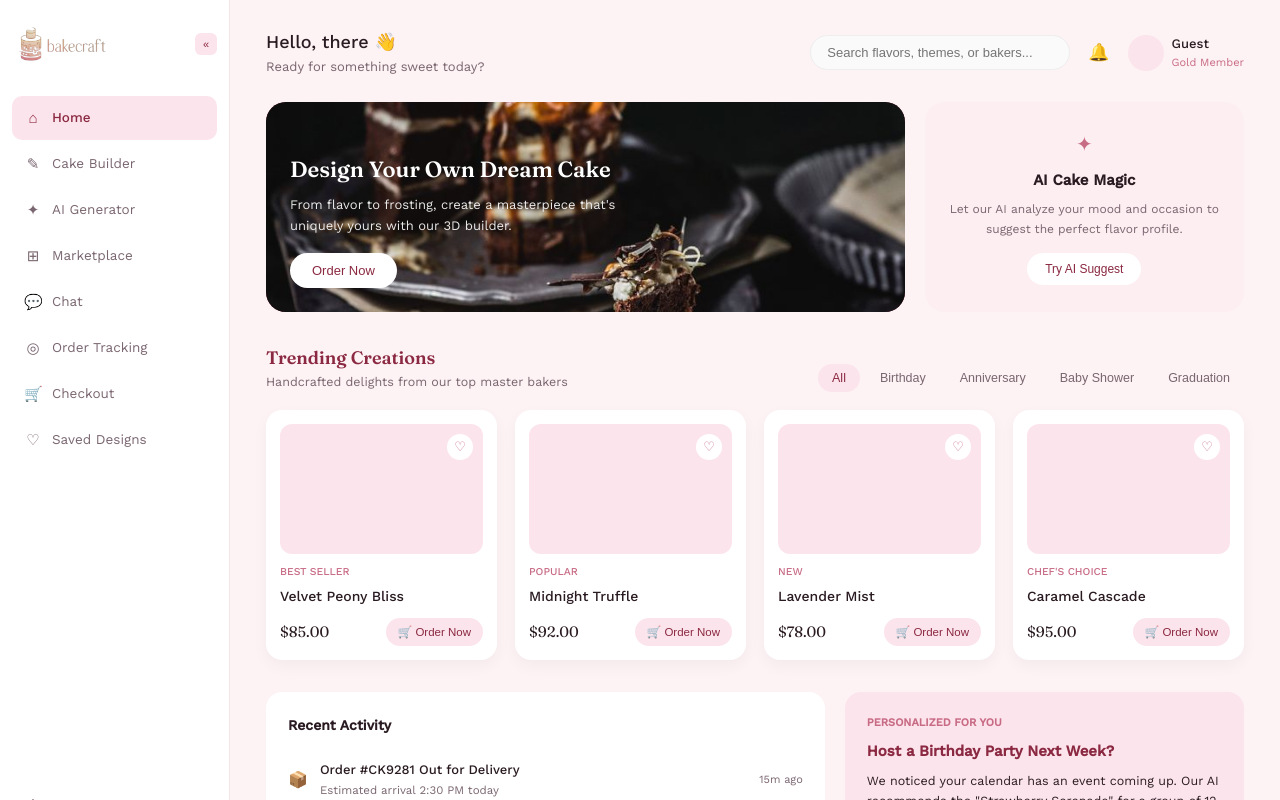
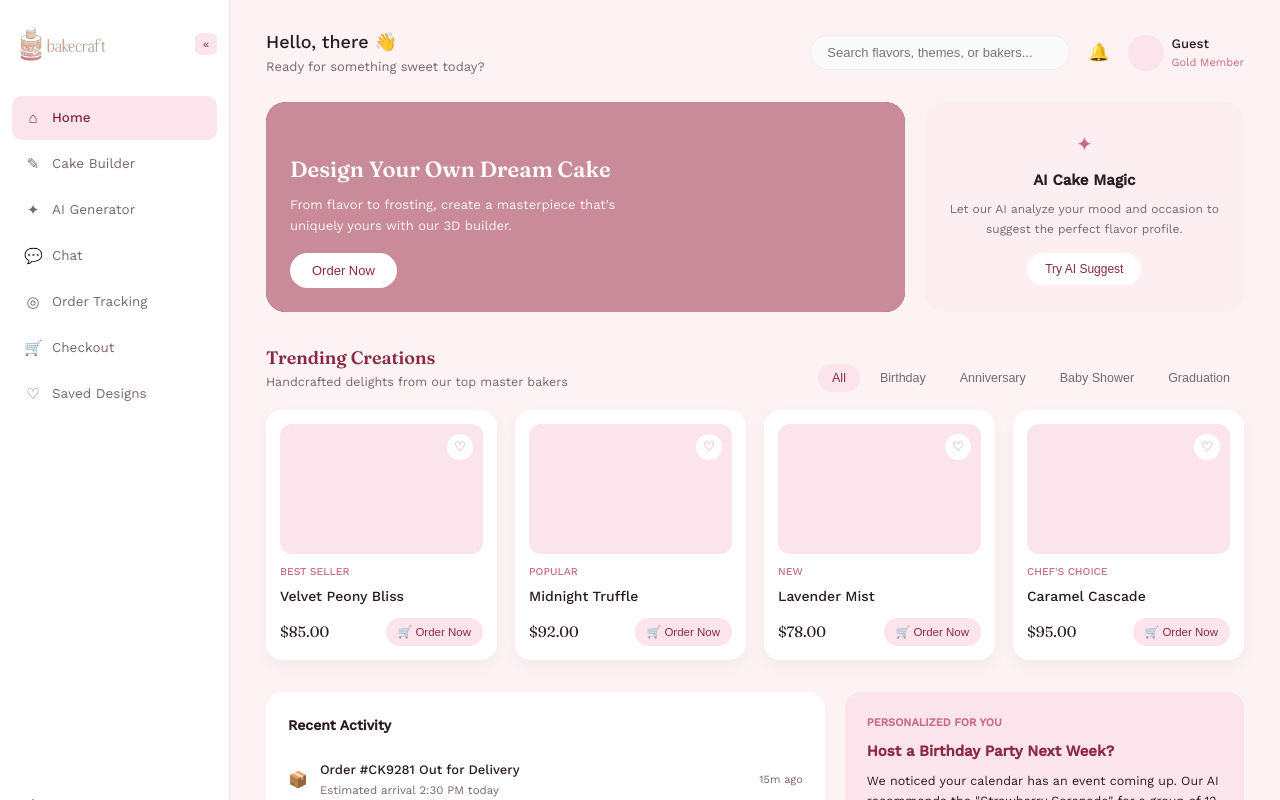
Before and after one commit to ritika-rawal/BakeCraft, a React (Create React App) app in the folder client/: page /dashboard/customer in a window 1280 px wide. Shown: the top 800 px of the page. Built offline with nearby package versions, Linux system fonts and the light colour scheme.

Commit message:
removed marketplace from sidebar

```diff
--- a/client/src/components/Header.jsx
+++ b/client/src/components/Header.jsx
@@ -1,6 +1,6 @@
 import { Link } from 'react-router-dom';
 
-export default function Header({ greeting, subtext }) {
+export default function Header({ greeting, subtext, searchValue, onSearchChange }) {
   const user = JSON.parse(localStorage.getItem('bakecraft_user') || 'null');
 
   return (
@@ -10,7 +10,12 @@ export default function Header({ greeting, subtext }) {
         <p style={styles.greetingSub}>{subtext || 'Ready for something sweet today?'}</p>
       </div>
       <div style={styles.topbarRight}>
-        <input placeholder="Search flavors, themes, or bakers..." style={styles.search} />
+        <input
+          value={searchValue || ''}
+          onChange={(e) => onSearchChange && onSearchChange(e.target.value)}
+          placeholder="Search flavors, themes, or bakers..."
+          style={styles.search}
+        />
         <span style={styles.bell}>🔔</span>
         <Link to="/profile" style={{ textDecoration: 'none' }}>
           <div style={styles.avatarBlock}>
@@ -35,20 +40,9 @@ const styles = {
     alignItems: 'center',
     marginBottom: '24px',
   },
-  greeting: {
-    fontSize: '18px',
-    fontWeight: 500,
-    color: 'var(--text-dark)',
-  },
-  greetingSub: {
-    fontSize: '13px',
-    color: 'var(--text-muted)',
-  },
-  topbarRight: {
-    display: 'flex',
-    alignItems: 'center',
-    gap: '18px',
-  },
+  greeting: { fontSize: '18px', fontWeight: 500, color: 'var(--text-dark)' },
+  greetingSub: { fontSize: '13px', color: 'var(--text-muted)' },
+  topbarRight: { display: 'flex', alignItems: 'center', gap: '18px' },
   search: {
     border: '1px solid #eee',
     borderRadius: '20px',
@@ -57,28 +51,9 @@ const styles = {
     width: '260px',
     background: '#fafafa',
   },
-  bell: {
-    fontSize: '17px',
-    cursor: 'pointer',
-  },
-  avatarBlock: {
-    display: 'flex',
-    alignItems: 'center',
-    gap: '8px',
-    cursor: 'pointer',
-  },
-  avatar: {
-    width: '36px',
-    height: '36px',
-    borderRadius: '50%',
-    background: 'var(--pink-soft)',
-  },
-  avatarName: {
-    fontSize: '13px',
-    fontWeight: 500,
-  },
-  avatarTier: {
-    fontSize: '11px',
-    color: 'var(--rose-mid)',
-  },
+  bell: { fontSize: '17px', cursor: 'pointer' },
+  avatarBlock: { display: 'flex', alignItems: 'center', gap: '8px', cursor: 'pointer' },
+  avatar: { width: '36px', height: '36px', borderRadius: '50%', background: 'var(--pink-soft)' },
+  avatarName: { fontSize: '13px', fontWeight: 500 },
+  avatarTier: { fontSize: '11px', color: 'var(--rose-mid)' },
 };
--- a/client/src/components/Navbar.jsx
+++ b/client/src/components/Navbar.jsx
@@ -1,6 +1,18 @@
-import { Link } from 'react-router-dom';
+import { useState } from 'react';
+import { Link, useNavigate } from 'react-router-dom';
 
 export default function Navbar() {
+  const [searchTerm, setSearchTerm] = useState('');
+  const navigate = useNavigate();
+
+  const handleSearch = (e) => {
+    e.preventDefault();
+    if (searchTerm.trim()) {
+      navigate(`/#bakers?search=${encodeURIComponent(searchTerm)}`);
+      document.getElementById('bakers')?.scrollIntoView({ behavior: 'smooth' });
+    }
+  };
+
   return (
     <nav style={styles.nav}>
       <div className="container" style={styles.inner}>
@@ -11,7 +23,14 @@ export default function Navbar() {
           <Link to="/builder">Cake builder</Link>
         </div>
         <div style={styles.actions}>
-          <input placeholder="Search flavors..." style={styles.search} />
+          <form onSubmit={handleSearch}>
+            <input
+              value={searchTerm}
+              onChange={(e) => setSearchTerm(e.target.value)}
+              placeholder="Search flavors..."
+              style={styles.search}
+            />
+          </form>
           <span style={styles.icon}>♡</span>
           <Link to="/login">
             <span style={styles.loginLink}>Log in</span>
@@ -26,57 +45,14 @@ export default function Navbar() {
 }
 
 const styles = {
-  nav: {
-    background: '#fff',
-    borderBottom: '1px solid rgba(0,0,0,0.05)',
-    padding: '16px 0',
-  },
-  inner: {
-    display: 'flex',
-    alignItems: 'center',
-    justifyContent: 'space-between',
-    gap: '24px',
-  },
-  logo: {
-    fontFamily: 'var(--font-display)',
-    fontSize: '22px',
-    fontWeight: 600,
-    color: 'var(--rose-deep)',
-  },
-  links: {
-    display: 'flex',
-    gap: '24px',
-    fontSize: '14px',
-    color: 'var(--text-muted)',
-  },
-  activeLink: {
-    color: 'var(--rose-deep)',
-    fontWeight: 500,
-  },
-  actions: {
-    display: 'flex',
-    alignItems: 'center',
-    gap: '16px',
-  },
-  search: {
-    border: '1px solid #eee',
-    borderRadius: '20px',
-    padding: '8px 16px',
-    fontSize: '13px',
-    width: '160px',
-  },
-  icon: {
-    fontSize: '18px',
-    color: 'var(--text-muted)',
-    cursor: 'pointer',
-  },
-  loginLink: {
-    fontSize: '14px',
-    color: 'var(--text-muted)',
-    cursor: 'pointer',
-  },
-  orderBtn: {
-    padding: '10px 22px',
-    fontSize: '14px',
-  },
+  nav: { background: '#fff', borderBottom: '1px solid rgba(0,0,0,0.05)', padding: '16px 0' },
+  inner: { display: 'flex', alignItems: 'center', justifyContent: 'space-between', gap: '24px' },
+  logo: { fontFamily: 'var(--font-display)', fontSize: '22px', fontWeight: 600, color: 'var(--rose-deep)' },
+  links: { display: 'flex', gap: '24px', fontSize: '14px', color: 'var(--text-muted)' },
+  activeLink: { color: 'var(--rose-deep)', fontWeight: 500 },
+  actions: { display: 'flex', alignItems: 'center', gap: '16px' },
+  search: { border: '1px solid #eee', borderRadius: '20px', padding: '8px 16px', fontSize: '13px', width: '160px' },
+  icon: { fontSize: '18px', color: 'var(--text-muted)', cursor: 'pointer' },
+  loginLink: { fontSize: '14px', color: 'var(--text-muted)', cursor: 'pointer' },
+  orderBtn: { padding: '10px 22px', fontSize: '14px' },
 };
--- a/client/src/components/Sidebar.jsx
+++ b/client/src/components/Sidebar.jsx
@@ -4,7 +4,6 @@ const NAV_ITEMS = [
   { label: 'Home', icon: '⌂', path: '/dashboard/customer' },
   { label: 'Cake Builder', icon: '✎', path: '/builder' },
   { label: 'AI Generator', icon: '✦', path: '/ai-generator' },
-  { label: 'Marketplace', icon: '⊞', path: '/#bakers' },
   { label: 'Chat', icon: '💬', path: '/chat' },
   { label: 'Order Tracking', icon: '◎', path: '/order-tracking' },
   { label: 'Checkout', icon: '🛒', path: '/checkout' },
--- a/client/src/pages/CustomerDashboard.jsx
+++ b/client/src/pages/CustomerDashboard.jsx
@@ -1,7 +1,7 @@
 import { useState } from 'react';
 import { Link } from 'react-router-dom';
 import DashboardLayout from '../components/DashboardLayout';
-import DashboardHeader from '../components/Header';
+import Header from '../components/Header';
 
 const CATEGORIES = ['All', 'Birthday', 'Anniversary', 'Baby Shower', 'Graduation'];
 
@@ -14,20 +14,22 @@ const CREATIONS = [
 
 export default function CustomerDashboard() {
   const [activeCategory, setActiveCategory] = useState('All');
+  const [searchTerm, setSearchTerm] = useState('');
 
-  const filtered =
-    activeCategory === 'All'
-      ? CREATIONS
-      : CREATIONS.filter((c) => c.category === activeCategory);
+  const filtered = CREATIONS.filter((c) => {
+    const matchesCategory = activeCategory === 'All' || c.category === activeCategory;
+    const matchesSearch = c.name.toLowerCase().includes(searchTerm.toLowerCase());
+    return matchesCategory && matchesSearch;
+  });
 
   return (
     <DashboardLayout>
-      <DashboardHeader />
+      <Header searchValue={searchTerm} onSearchChange={setSearchTerm} />
 
       {/* Hero banner + AI card */}
       <div style={styles.heroRow}>
         <div style={styles.heroBanner}>
-          <img src="/dashboardcake.jpg" alt="Featured cake" style={styles.heroImg} />
+          <div style={styles.heroImgPlaceholder}>{/* your image goes here */}</div>
           <div style={styles.heroText}>
             <h2 style={styles.heroTitle}>Design Your Own Dream Cake</h2>
             <p style={styles.heroDesc}>
@@ -70,6 +72,9 @@ export default function CustomerDashboard() {
         </div>
       </div>
 
+      {filtered.length === 0 ? (
+        <p style={styles.noResults}>No creations match "{searchTerm}". Try a different search.</p>
+      ) : (
         <div style={styles.productGrid}>
           {filtered.map((item) => (
             <div key={item.id} style={styles.productCard}>
@@ -85,6 +90,7 @@ export default function CustomerDashboard() {
             </div>
           ))}
         </div>
+      )}
 
       {/* Bottom row: activity + recommendation */}
       <div style={styles.bottomRow}>
@@ -127,12 +133,7 @@ export default function CustomerDashboard() {
 }
 
 const styles = {
-  heroRow: {
-    display: 'grid',
-    gridTemplateColumns: '2fr 1fr',
-    gap: '20px',
-    marginBottom: '32px',
-  },
+  heroRow: { display: 'grid', gridTemplateColumns: '2fr 1fr', gap: '20px', marginBottom: '32px' },
   heroBanner: {
     position: 'relative',
     borderRadius: '20px',
@@ -142,30 +143,10 @@ const styles = {
     alignItems: 'flex-end',
     background: 'var(--rose-deep)',
   },
-  heroImg: {
-  position: 'absolute',
-  inset: 0,
-  width: '100%',
-  height: '100%',
-  objectFit: 'cover',
-  objectPosition: 'center',
-},
-  heroText: {
-    position: 'relative',
-    padding: '24px',
-    color: '#fff',
-    maxWidth: '380px',
-  },
-  heroTitle: {
-    fontSize: '22px',
-    color: '#fff',
-    marginBottom: '8px',
-  },
-  heroDesc: {
-    fontSize: '13px',
-    marginBottom: '16px',
-    opacity: 0.9,
-  },
+  heroImgPlaceholder: { position: 'absolute', inset: 0, background: '#c98a9a' },
+  heroText: { position: 'relative', padding: '24px', color: '#fff', maxWidth: '380px' },
+  heroTitle: { fontSize: '22px', color: '#fff', marginBottom: '8px' },
+  heroDesc: { fontSize: '13px', marginBottom: '16px', opacity: 0.9 },
   heroBtn: {
     background: '#fff',
     color: 'var(--rose-deep)',
@@ -186,21 +167,9 @@ const styles = {
     alignItems: 'center',
     justifyContent: 'center',
   },
-  aiCardIcon: {
-    fontSize: '20px',
-    color: 'var(--rose-mid)',
-    marginBottom: '8px',
-  },
-  aiCardTitle: {
-    fontSize: '15px',
-    fontWeight: 600,
-    marginBottom: '8px',
-  },
-  aiCardDesc: {
-    fontSize: '12px',
-    color: 'var(--text-muted)',
-    marginBottom: '14px',
-  },
+  aiCardIcon: { fontSize: '20px', color: 'var(--rose-mid)', marginBottom: '8px' },
+  aiCardTitle: { fontSize: '15px', fontWeight: 600, marginBottom: '8px' },
+  aiCardDesc: { fontSize: '12px', color: 'var(--text-muted)', marginBottom: '14px' },
   aiCardBtn: {
     background: '#fff',
     color: 'var(--rose-deep)',
@@ -219,19 +188,9 @@ const styles = {
     flexWrap: 'wrap',
     gap: '12px',
   },
-  trendingTitle: {
-    fontSize: '18px',
-    color: 'var(--rose-deep)',
-  },
-  trendingSub: {
-    fontSize: '12.5px',
-    color: 'var(--text-muted)',
-  },
-  tabs: {
-    display: 'flex',
-    gap: '6px',
-    flexWrap: 'wrap',
-  },
+  trendingTitle: { fontSize: '18px', color: 'var(--rose-deep)' },
+  trendingSub: { fontSize: '12.5px', color: 'var(--text-muted)' },
+  tabs: { display: 'flex', gap: '6px', flexWrap: 'wrap' },
   tab: {
     border: 'none',
     background: 'transparent',
@@ -241,10 +200,12 @@ const styles = {
     color: 'var(--text-muted)',
     cursor: 'pointer',
   },
-  tabActive: {
-    background: 'var(--pink-soft)',
-    color: 'var(--rose-deep)',
-    fontWeight: 500,
+  tabActive: { background: 'var(--pink-soft)', color: 'var(--rose-deep)', fontWeight: 500 },
+  noResults: {
+    fontSize: '13.5px',
+    color: 'var(--text-muted)',
+    padding: '30px 0',
+    textAlign: 'center',
   },
   productGrid: {
     display: 'grid',
@@ -252,14 +213,9 @@ const styles = {
     gap: '18px',
     marginBottom: '32px',
   },
-  productCard: {
-    background: '#fff',
-    borderRadius: '16px',
-    padding: '14px',
-    boxShadow: '0 6px 16px rgba(0,0,0,0.04)',
-  },
+  productCard: { background: '#fff', borderRadius: '16px', padding: '14px', boxShadow: '0 6px 16px rgba(0,0,0,0.04)' },
   productImgPlaceholder: {
-    background: 'var(--pink-soft)', // swap for: background: `url(/your-cake.jpg) center/cover`
+    background: 'var(--pink-soft)',
     borderRadius: '12px',
     height: '130px',
     marginBottom: '10px',
@@ -286,21 +242,9 @@ const styles = {
     textTransform: 'uppercase',
     marginBottom: '4px',
   },
-  productName: {
-    fontSize: '14px',
-    fontWeight: 500,
-    marginBottom: '10px',
-  },
-  productFooter: {
-    display: 'flex',
-    justifyContent: 'space-between',
-    alignItems: 'center',
-  },
-  productPrice: {
-    fontFamily: 'var(--font-display)',
-    fontSize: '15px',
-    color: 'var(--text-dark)',
-  },
+  productName: { fontSize: '14px', fontWeight: 500, marginBottom: '10px' },
+  productFooter: { display: 'flex', justifyContent: 'space-between', alignItems: 'center' },
+  productPrice: { fontFamily: 'var(--font-display)', fontSize: '15px', color: 'var(--text-dark)' },
   orderBtnSmall: {
     background: 'var(--pink-soft)',
     color: 'var(--rose-deep)',
@@ -311,21 +255,9 @@ const styles = {
     fontWeight: 500,
     cursor: 'pointer',
   },
-  bottomRow: {
-    display: 'grid',
-    gridTemplateColumns: '1.4fr 1fr',
-    gap: '20px',
-  },
-  activityCard: {
-    background: '#fff',
-    borderRadius: '16px',
-    padding: '22px',
-  },
-  cardHeading: {
-    fontSize: '14px',
-    fontWeight: 600,
-    marginBottom: '14px',
-  },
+  bottomRow: { display: 'grid', gridTemplateColumns: '1.4fr 1fr', gap: '20px' },
+  activityCard: { background: '#fff', borderRadius: '16px', padding: '22px' },
+  cardHeading: { fontSize: '14px', fontWeight: 600, marginBottom: '14px' },
   activityItem: {
     display: 'flex',
     alignItems: 'center',
@@ -333,56 +265,16 @@ const styles = {
     padding: '10px 0',
     borderBottom: '1px solid #f6eef0',
   },
-  activityIcon: {
-    fontSize: '16px',
-  },
-  activityTitle: {
-    fontSize: '13px',
-    fontWeight: 500,
-  },
-  activitySub: {
-    fontSize: '11.5px',
-    color: 'var(--text-muted)',
-  },
-  activityTime: {
-    marginLeft: 'auto',
-    fontSize: '11px',
-    color: 'var(--text-muted)',
-  },
-  viewAllLink: {
-    fontSize: '12.5px',
-    color: 'var(--rose-deep)',
-    fontWeight: 500,
-    marginTop: '12px',
-    cursor: 'pointer',
-  },
-  recCard: {
-    background: 'var(--pink-soft)',
-    borderRadius: '16px',
-    padding: '22px',
-  },
-  recTag: {
-    fontSize: '11px',
-    color: 'var(--rose-mid)',
-    fontWeight: 600,
-    textTransform: 'uppercase',
-    marginBottom: '8px',
-  },
-  recTitle: {
-    fontSize: '15px',
-    fontWeight: 600,
-    marginBottom: '8px',
-    color: 'var(--rose-deep)',
-  },
-  recDesc: {
-    fontSize: '12.5px',
-    color: 'var(--text-dark)',
-    marginBottom: '16px',
-  },
-  recActions: {
-    display: 'flex',
-    gap: '10px',
-  },
+  activityIcon: { fontSize: '16px' },
+  activityTitle: { fontSize: '13px', fontWeight: 500 },
+  activitySub: { fontSize: '11.5px', color: 'var(--text-muted)' },
+  activityTime: { marginLeft: 'auto', fontSize: '11px', color: 'var(--text-muted)' },
+  viewAllLink: { fontSize: '12.5px', color: 'var(--rose-deep)', fontWeight: 500, marginTop: '12px', cursor: 'pointer' },
+  recCard: { background: 'var(--pink-soft)', borderRadius: '16px', padding: '22px' },
+  recTag: { fontSize: '11px', color: 'var(--rose-mid)', fontWeight: 600, textTransform: 'uppercase', marginBottom: '8px' },
+  recTitle: { fontSize: '15px', fontWeight: 600, marginBottom: '8px', color: 'var(--rose-deep)' },
+  recDesc: { fontSize: '12.5px', color: 'var(--text-dark)', marginBottom: '16px' },
+  recActions: { display: 'flex', gap: '10px' },
   recBtnPrimary: {
     background: 'var(--rose-deep)',
     color: '#fff',
@@ -393,11 +285,5 @@ const styles = {
     fontWeight: 500,
     cursor: 'pointer',
   },
-  recBtnGhost: {
-    background: 'transparent',
-    color: 'var(--rose-deep)',
-    border: 'none',
-    fontSize: '12px',
-    cursor: 'pointer',
-  },
+  recBtnGhost: { background: 'transparent', color: 'var(--rose-deep)', border: 'none', fontSize: '12px', cursor: 'pointer' },
 };
```
Lines whose indentation alone changed are shown as unchanged.
